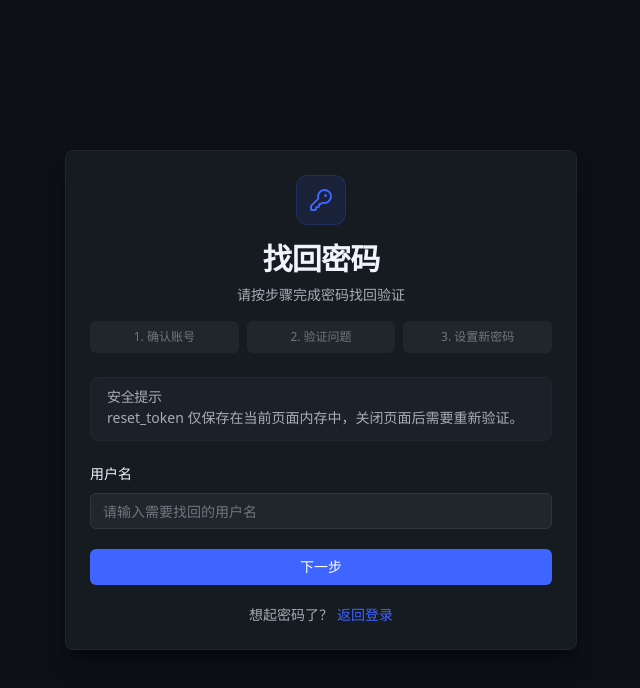
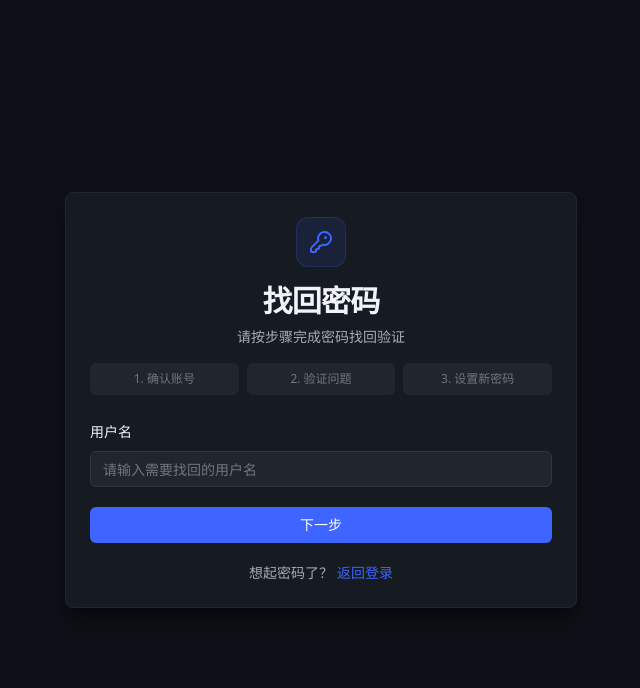
Before and after one commit to hbgangcn1/ozon-pricing, a React (Vite) app in the folder frontend/: page /forgot-password in a window 1280 px wide. Shown: the top 688 px of the page, without its empty margins (319-959 px from the left). Built offline with nearby package versions, Linux system fonts and the light colour scheme; no server answers.

Commit message:
fix(ui): remove redundant 'security tip' alert on forgot password page
The '安全提示 reset_token 仅保存在当前页面内存中...' alert is
technical jargon irrelevant to end users. Removed the entire block;
Alert imports retained for the '正在验证账号' alert still in use.

```diff
--- a/frontend/src/pages/ForgotPasswordPage.jsx
+++ b/frontend/src/pages/ForgotPasswordPage.jsx
@@ -145,13 +145,6 @@ function ForgotPasswordPage() {
           <StepIndicator currentStep={step} />
         </CardHeader>
         <CardContent className="space-y-5">
-          <Alert>
-            <AlertTitle>安全提示</AlertTitle>
-            <AlertDescription>
-              reset_token 仅保存在当前页面内存中，关闭页面后需要重新验证。
-            </AlertDescription>
-          </Alert>
-
           {step === 'username' && (
             <form className="space-y-5" onSubmit={handleStartRecovery}>
               <div className="space-y-2">
```
